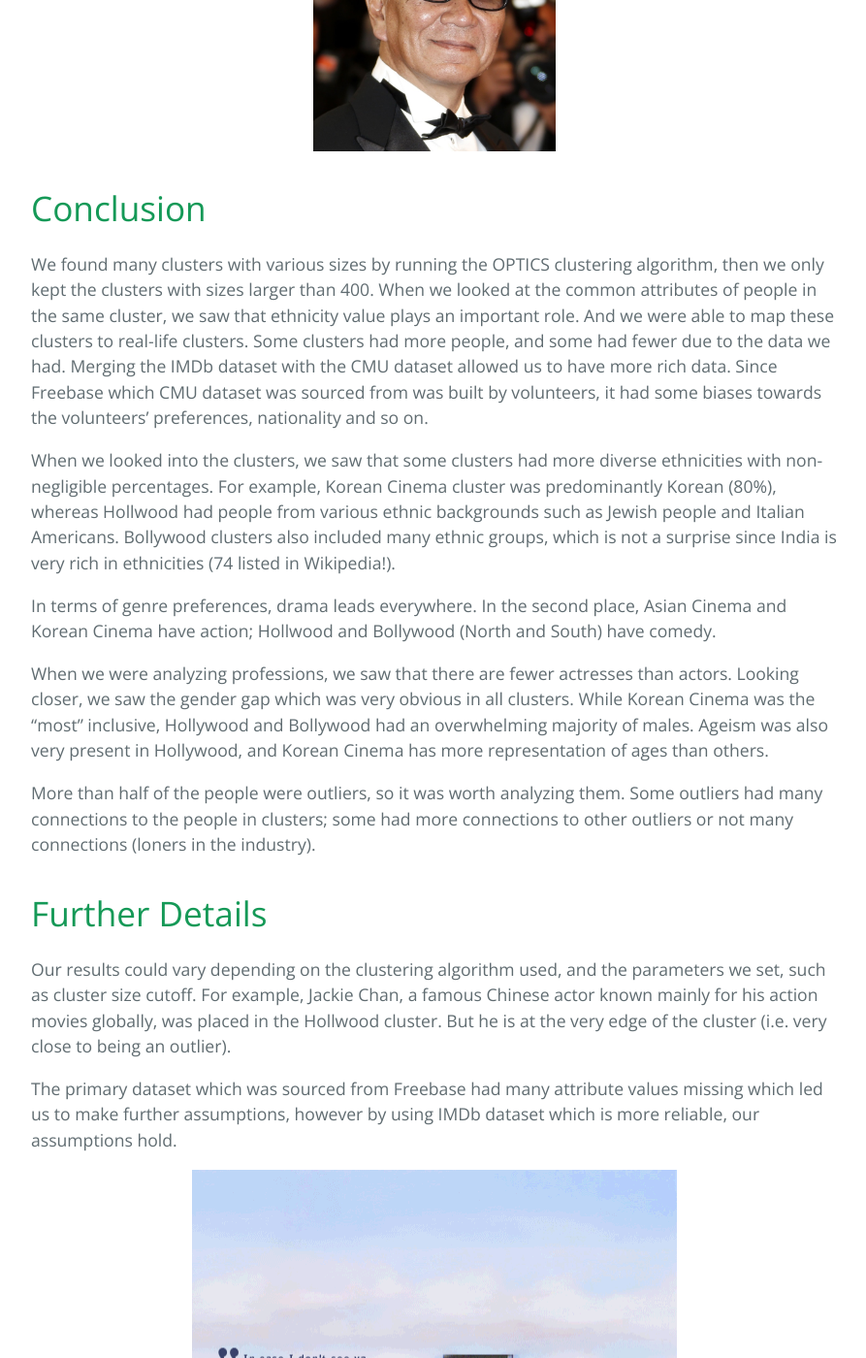
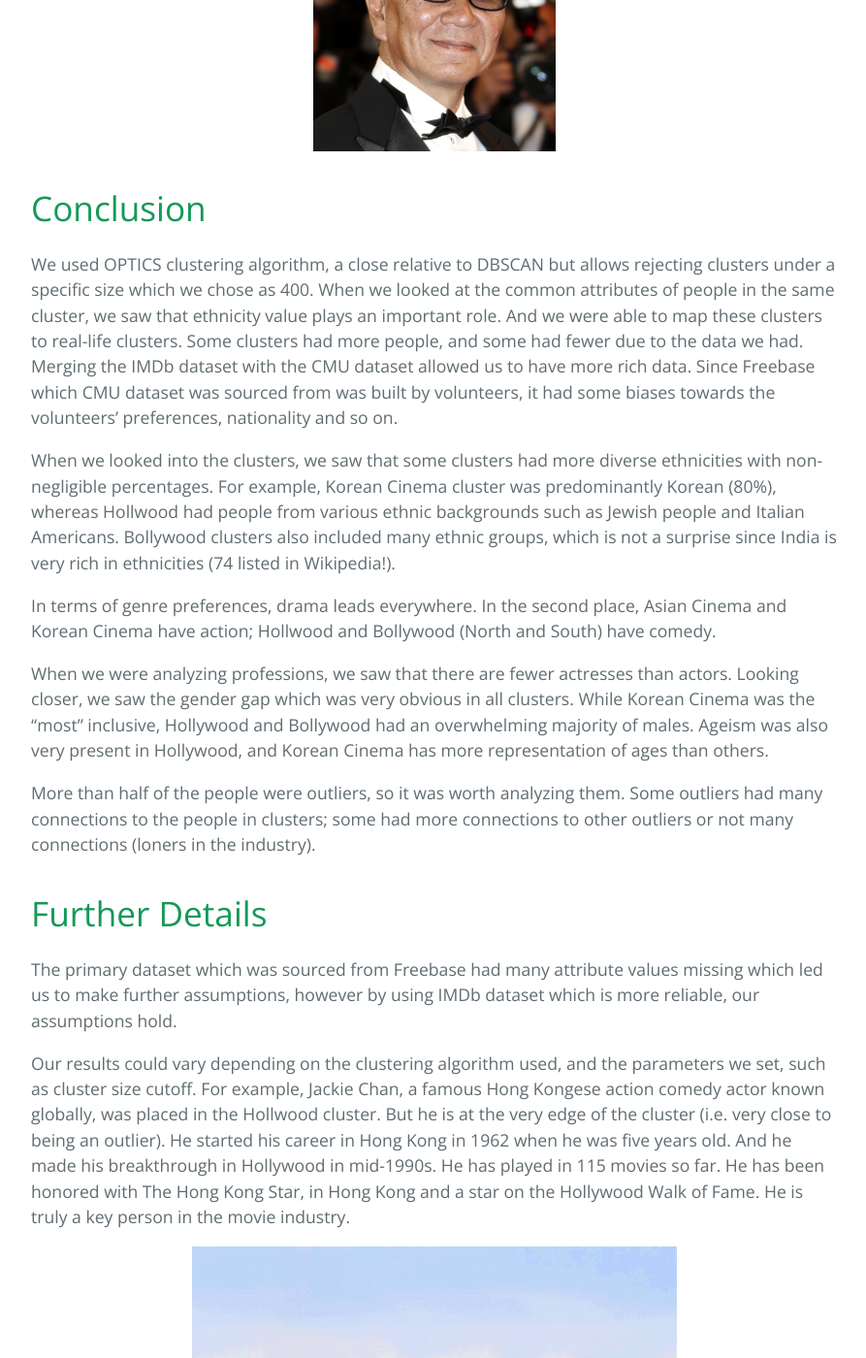
Before and after one commit to tacocat-ada/tacocat-ada.github.io, a Jekyll site: the page built from index.md, in a window 1280 px wide and 1400 px high, scrolled down 15537 px. Shown: the whole window at 97% size, without its empty margins (192-1085 px from the left). Built offline with Jekyll 4.4.1, drawn with Linux system fonts in a browser that asks for light colours; some of the changed text lies outside the part shown.

Commit message:
Correct Jackie Chan bio

```diff
--- a/index.md
+++ b/index.md
@@ -51,7 +51,7 @@ We turned our attention to the Fruchterman-Reingold force-directed algorithm, wh
 
 # Clustering
 
-We see some natural clusterings occur, so we run a clustering algorithm to understand why. We used OPTICS clustering algorithm, which has foundations from DBSCAN but allows rejecting clusters under a specific size. We rejected clusters under 400 people to focus on more generalizable clusters.
+We see some natural clusterings, so we run a clustering algorithm to understand why. We used OPTICS clustering algorithm, which has foundations from DBSCAN but allows rejecting clusters under a specific size. We rejected clusters under 400 people to focus on more generalizable clusters.
 
 To simplify the graph, we only show the names of people who were in more than 24 movies.
 
@@ -187,7 +187,7 @@ We define the key people as outliers who have many connections to clusters or ot
 
 # Conclusion
 
-We found many clusters with various sizes by running the OPTICS clustering algorithm, then we only kept the clusters with sizes larger than 400. When we looked at the common attributes of people in the same cluster, we saw that ethnicity value plays an important role. And we were able to map these clusters to real-life clusters. Some clusters had more people, and some had fewer due to the data we had. Merging the IMDb dataset with the CMU dataset allowed us to have more rich data. Since Freebase which CMU dataset was sourced from was built by volunteers, it had some biases towards the volunteers' preferences, nationality and so on.
+We used OPTICS clustering algorithm, a close relative to DBSCAN but allows rejecting clusters under a specific size which we chose as 400. When we looked at the common attributes of people in the same cluster, we saw that ethnicity value plays an important role. And we were able to map these clusters to real-life clusters. Some clusters had more people, and some had fewer due to the data we had. Merging the IMDb dataset with the CMU dataset allowed us to have more rich data. Since Freebase which CMU dataset was sourced from was built by volunteers, it had some biases towards the volunteers' preferences, nationality and so on.
 
 When we looked into the clusters, we saw that some clusters had more diverse ethnicities with non-negligible percentages. For example, Korean Cinema cluster was predominantly Korean (80%), whereas Hollwood had people from various ethnic backgrounds such as Jewish people and Italian Americans. Bollywood clusters also included many ethnic groups, which is not a surprise since India is very rich in ethnicities (74 listed in Wikipedia!).
 
@@ -199,9 +199,9 @@ More than half of the people were outliers, so it was worth analyzing them. Some
 
 # Further Details
 
-Our results could vary depending on the clustering algorithm used, and the parameters we set, such as cluster size cutoff. For example, Jackie Chan, a famous Chinese actor known mainly for his action movies globally, was placed in the Hollwood cluster. But he is at the very edge of the cluster (i.e. very close to being an outlier).
+The primary dataset which was sourced from Freebase had many attribute values missing which led us to make further assumptions, however by using IMDb dataset which is more reliable, our assumptions hold.
 
-The primary dataset which was sourced from Freebase had many attribute values missing which led us to make further assumptions, however by using IMDb dataset which is more reliable, our assumptions hold.
+Our results could vary depending on the clustering algorithm used, and the parameters we set, such as cluster size cutoff. For example, Jackie Chan, a famous Hong Kongese action comedy actor known globally, was placed in the Hollwood cluster. But he is at the very edge of the cluster (i.e. very close to being an outlier). He started his career in Hong Kong in 1962 when he was five years old. And he made his breakthrough in Hollywood in mid-1990s. He has played in 115 movies so far. He has been honored with The Hong Kong Star, in Hong Kong and a star on the Hollywood Walk of Fame. He is truly a key person in the movie industry.
 
 <img
     style="display: block;
```
